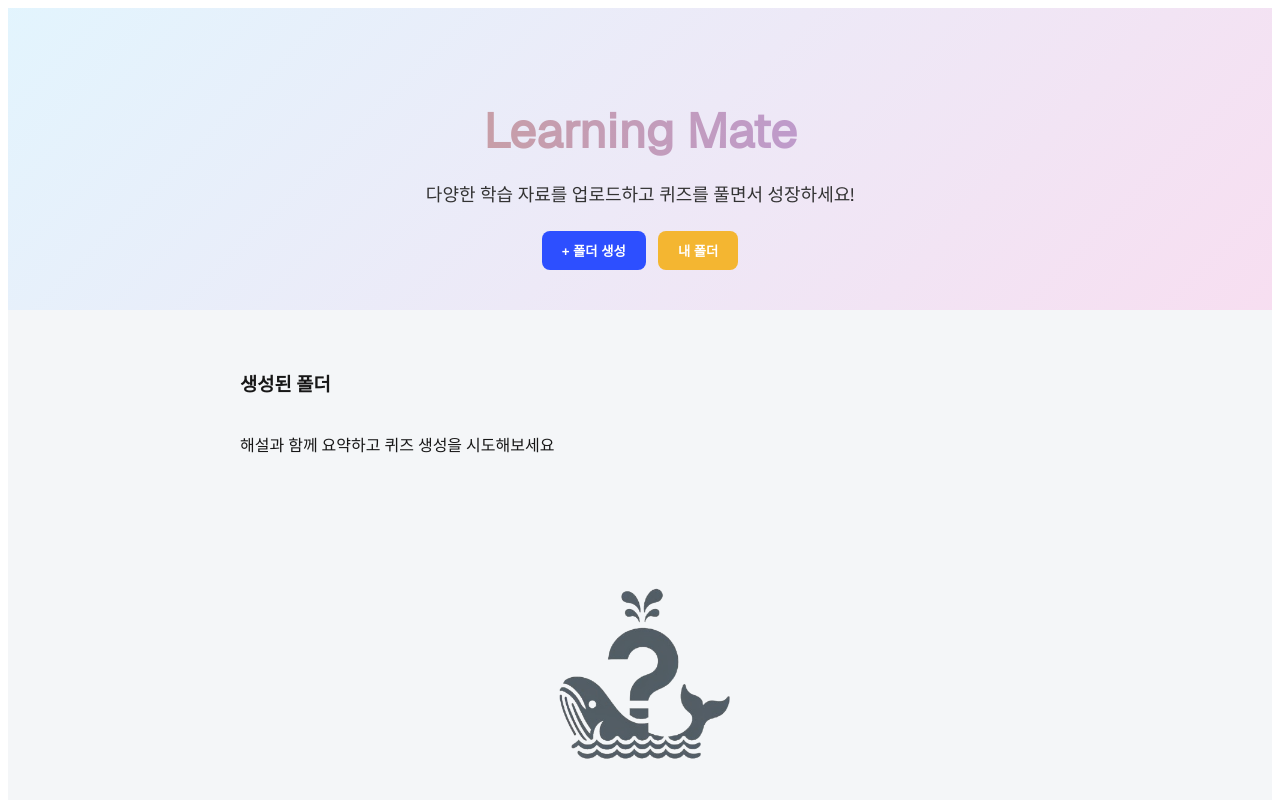
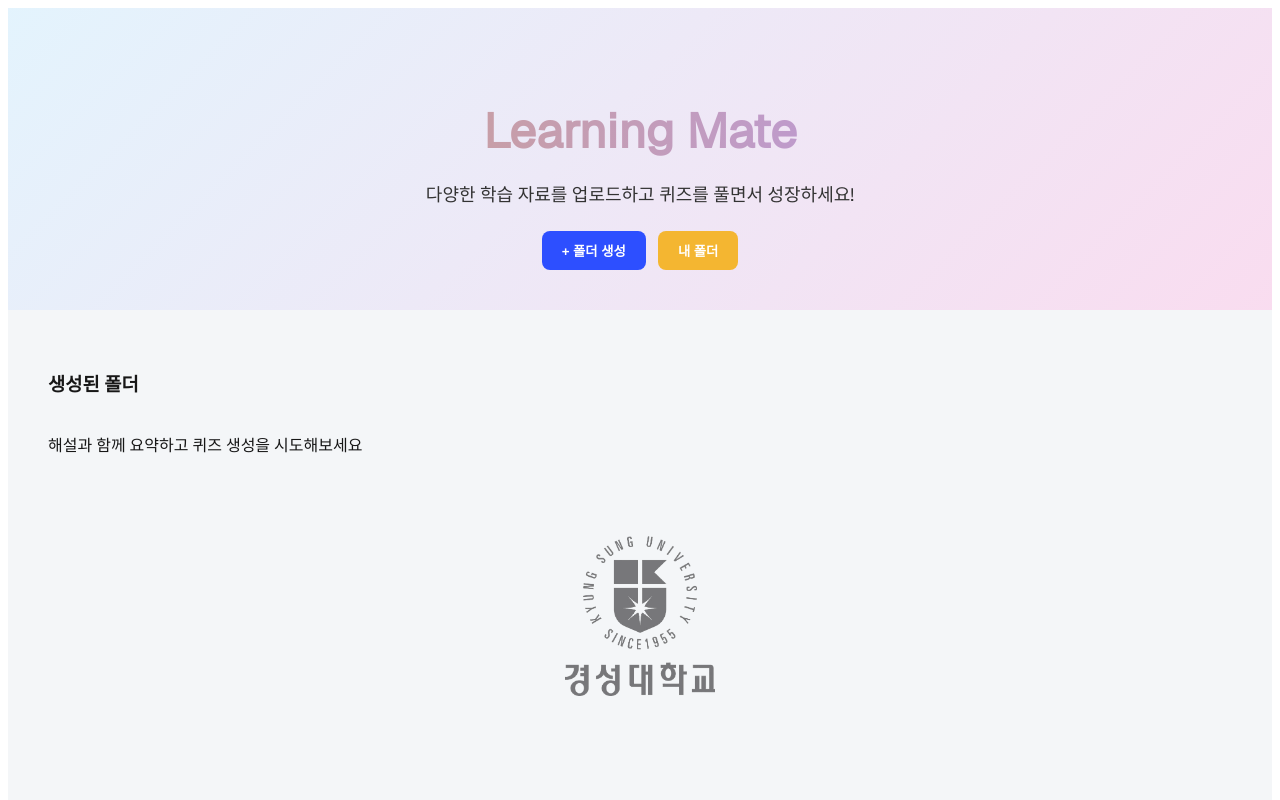
Before and after one commit to WSIDFY/upup_ui, a Next.js app in the folder app_ui/: page / in a window 1280 px wide. Shown: the top 800 px of the page. Built offline with nearby package versions, Linux system fonts and the light colour scheme.

Commit message:
메인화면 리뉴얼(25/05/27)

```diff
--- a/app_ui/pages/main.jsx
+++ b/app_ui/pages/main.jsx
@@ -1,4 +1,3 @@
-
 import { useRouter } from 'next/navigation';
 import { useState } from 'react';
 import UploadModal from '../components/FileUploader';
@@ -18,6 +17,17 @@ export default function Main() {
     router.push(`/filelist?${query}`);
   };
 
+  /* 폴더생성 버튼을 누르면 테스트용 폴더가 생성됩니다.
+  const handleCreateFolder = () => {
+  const testFolder = {
+    name: '테스트 폴더',
+    description: '설명 없이 생성된 테스트 폴더입니다.',
+    filename: 'sample.pdf'
+  };
+  setFolders([...folders, testFolder]);
+};
+*/
+
   const handleCreateFolder = (newFolder) => {
     if (folders.length < 9) {
       setFolders([...folders, newFolder]);
@@ -26,7 +36,7 @@ export default function Main() {
 
   return (
     <div className={styles.wrapper}>
-      {/* ✅ 상단 텍스트 및 버튼 영역 */}
+      {/* 상단 텍스트 및 버튼 영역 */}
       <div className={styles.heroSection}>
         <h1 className={styles.heroTitle}>Learning Mate</h1>
         <p className={styles.heroSubtitle}>다양한 학습 자료를 업로드하고 퀴즈를 풀면서 성장하세요!</p>
@@ -36,7 +46,7 @@ export default function Main() {
         </div>
       </div>
 
-      {/* ✅ 회색 배경 - 안내문구 좌측 정렬 */}
+      {/* 생성된 폴더 영역 */}
       <div className={styles.grayBackground}>
   <div className={styles.folderHeaderOnly}>
     <h3>생성된 폴더</h3>
@@ -45,7 +55,7 @@ export default function Main() {
 
   {folders.length === 0 ? (
     <div className={styles.emptyState}>
-      <img src="/image/ready.png" alt="아직 폴더가 없습니다" className={styles.emptyImage} />
+      <img src="/image/ks_logo2.png" alt="아직 폴더가 없습니다" className={styles.emptyImage} />
     </div>
   ) : (
     <div className={styles.folderSection}>
--- a/app_ui/styles/main.module.css
+++ b/app_ui/styles/main.module.css
@@ -1,3 +1,5 @@
+/* ✅ 메인 페이지 스타일 (회색 영역 유지 + 흰색 폴더 카드) */
+
 .wrapper {
   display: flex;
   flex-direction: column;
@@ -8,20 +10,13 @@
   background-size: 400% 400%;
   animation: gradientShift 20s ease infinite;
   box-sizing: border-box;
+  position: relative;
 }
 
 @keyframes gradientShift {
   0% { background-position: 0% 50%; }
   50% { background-position: 100% 50%; }
   100% { background-position: 0% 50%; }
-}
-
-.backgroundImage {
-  position: absolute;
-  width: 100%;
-  height: 100%;
-  object-fit: cover;
-  z-index: -1;
 }
 
 .heroSection {
@@ -76,16 +71,17 @@
 }
 
 .grayBackground {
+  flex: 1;
   background-color: #f4f6f8;
-  flex: 1;
   padding: 40px 20px 60px;
   display: flex;
   flex-direction: column;
+  align-items: center;
 }
 
 .folderHeaderOnly {
   width: 100%;
-  max-width: 800px;
+  max-width: 1200px;
   margin: 0 auto 24px;
   padding: 0 20px;
   display: flex;
@@ -95,13 +91,15 @@
 
 .folderSection {
   width: 100%;
-  max-width: 800px;
-  background-color: rgba(255, 255, 255, 0.95);
-  padding: 30px;
-  border-radius: 16px;
-  box-shadow: 0 2px 10px rgba(0, 0, 0, 0.05);
-  box-sizing: border-box;
+  max-width: 1200px;
   margin: 0 auto 60px;
+  padding: 0 20px;
+  background-color: transparent;
+  box-shadow: none;
+  border-radius: 0;
+  display: flex;
+  flex-direction: column;
+  gap: 16px;
 }
 
 .folderList {
@@ -112,14 +110,16 @@
 
 .folderCard {
   padding: 16px;
-  background: #f9f9f9;
+  background: #ffffff;
   border-radius: 10px;
   cursor: pointer;
   transition: box-shadow 0.2s;
+  border: 1px solid #ddd;
+  box-shadow: 0 2px 6px rgba(0, 0, 0, 0.04);
 }
 
 .folderCard:hover {
-  box-shadow: 0 2px 6px rgba(0, 0, 0, 0.1);
+  box-shadow: 0 2px 8px rgba(0, 0, 0, 0.1);
 }
 
 .folderCard h4 {
@@ -142,15 +142,14 @@
   display: flex;
   justify-content: center;
   align-items: center;
-  padding: 30px 0;
+  padding: 40px 0 50px;
 }
 
 .emptyImage {
-  width: 300px;
+  width: 150px;
   height: auto;
   opacity: 0.8;
 }
-
 
 .footer {
   width: 100vw;
@@ -223,7 +222,6 @@
     padding: 8px 14px;
     font-size: 14px;
   }
-  .folderSection { padding: 20px; }
   .folderCard h4 { font-size: 16px; }
   .footer {
     flex-direction: column;
```
Also changed, not shown: app_ui/public/image/ks_logo2.png (added), app_ui/public/image/ready.png (deleted).
